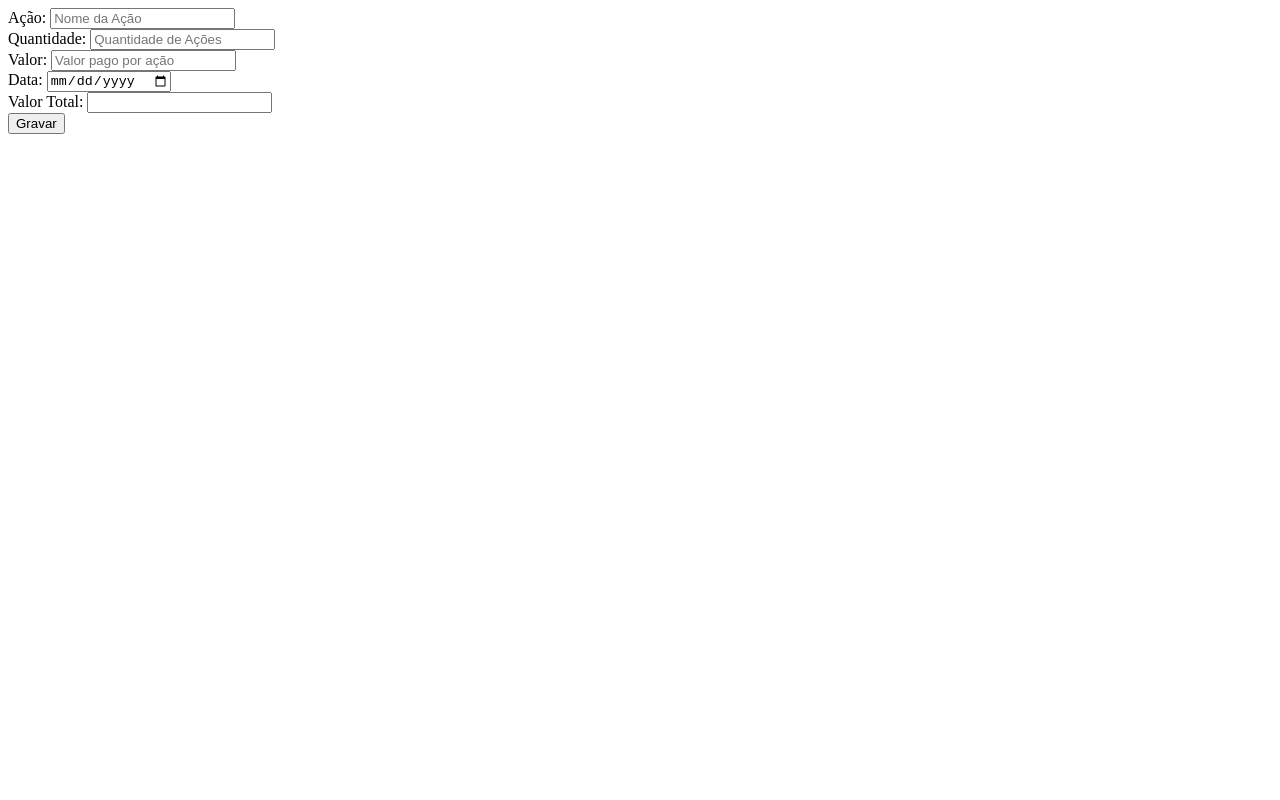
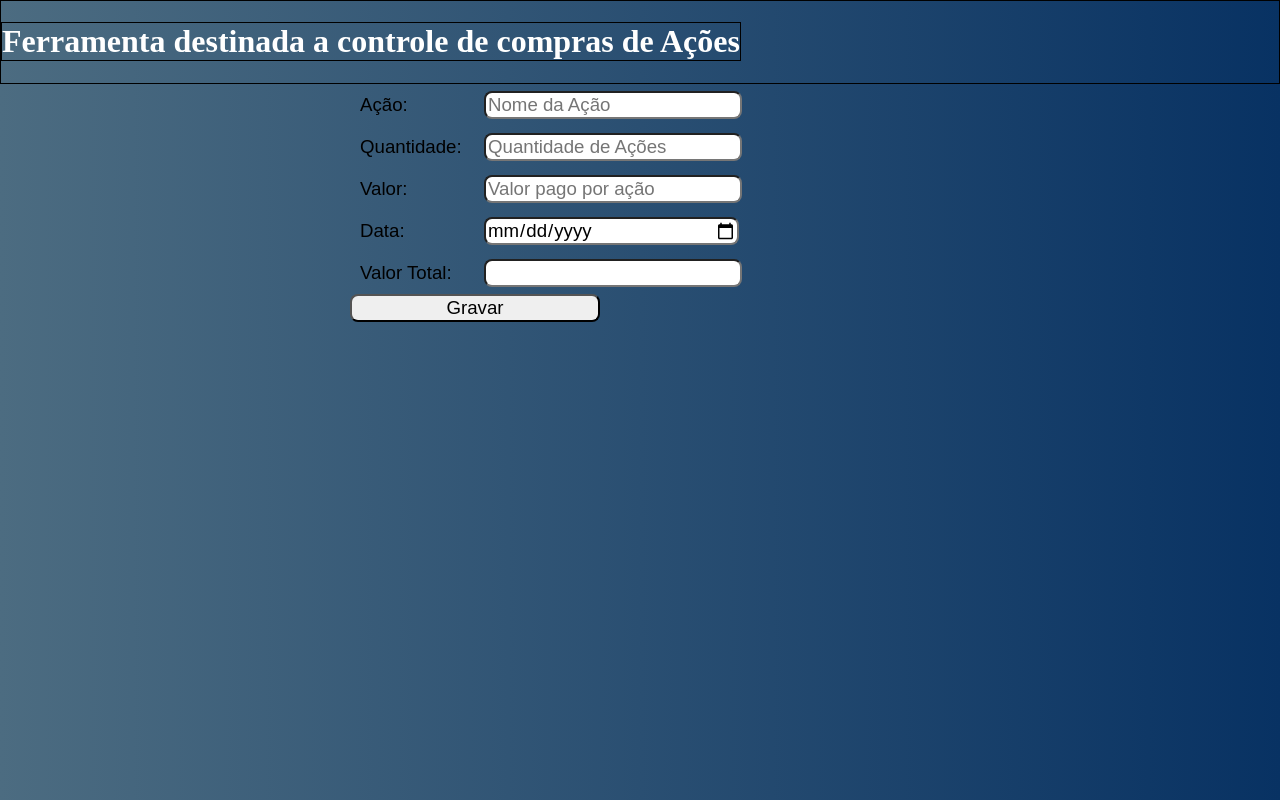
Before and after one commit to talespasa/Acoes, a plain HTML site: page index.html in a window 1280 px wide. Drawn offline with Linux system fonts and the light colour scheme.

Commit message:
Mais Testes
Mais Testes

```diff
--- a/_css/style.css
+++ b/_css/style.css
@@ -1,15 +1,24 @@
-* body{
+* body {
     margin: 0;
     padding: 0;
-    background-color: aqua;
+    width: 100%;
+    background-image: linear-gradient(to right, #4c6c81, #083263);
 }
 
+header {
+    border: 1px solid black;
+    display: flex
+}
 
+header h1 {
+    border: 1px solid black;
+    color: white;
+  text-align: center;
+}
 
 form {
     width: 600px;
     margin-left: 350px;
-    border: 1px solid black;
 }
 
 label {
--- a/index.html
+++ b/index.html
@@ -5,10 +5,14 @@
    <meta charset="UTF-8">
    <meta http-equiv="X-UA-Compatible" content="IE=edge">
    <meta name="viewport" content="width=device-width, initial-scale=1.0">
+   <link rel="stylesheet" type="text/css" href="_css/style.css">
    <title>Document</title>
 </head>
+<body>
+   <header id="principal">
+      <h1>Ferramenta destinada a controle de compras de Ações</h1>
+   </header>
 
-<body>
    <div id="form">
       <form>
          <div id="acao">
```
